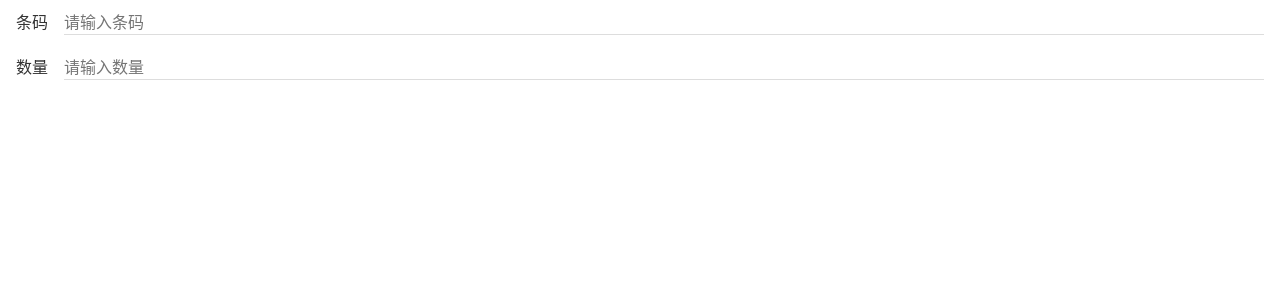
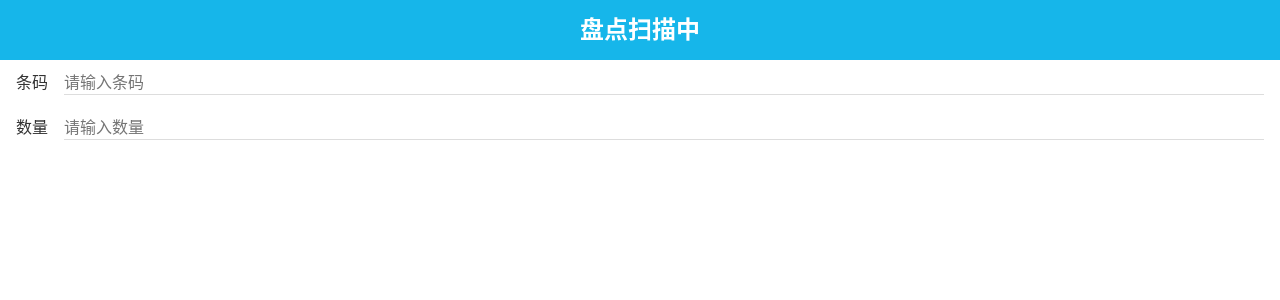
Before and after one commit to Leerongyue/inventory, a Vue app: page /#/home in a window 1280 px wide. Shown: the top 300 px of the page. Built offline with nearby package versions, Linux system fonts and the light colour scheme.

Commit message:
封装Head组件

```diff
--- a/src/components/Head.vue
+++ b/src/components/Head.vue
@@ -1,19 +1,49 @@
 <template>
-  <div>
-
+  <div class="head">
+    <Icon name="left" :class="!left && 'leftHidden'"/>
+    <span><strong>{{text}}</strong></span>
+    <Icon name="right" :class="!right && 'rightHidden'"/>
   </div>
 </template>
 
 <script lang="ts">
   import Vue from 'vue';
-  import {Component} from 'vue-property-decorator';
+  import {Component, Prop} from 'vue-property-decorator';
+  import Icon from '@/components/Icon.vue';
 
-  @Component
+  @Component({
+    components: {Icon}
+  })
   export default class Head extends Vue {
-
+    @Prop(String) text!: string;
+    @Prop(Boolean) left!: boolean;
+    @Prop(Boolean) right!: boolean;
   }
 </script>
 
 <style lang="scss" scoped>
+  .head {
+    display: flex;
+    justify-content: space-between;
+    align-items: center;
+    background: rgb(22, 182, 234);
+    padding: 12px 16px;
 
+    span {
+      font-size: 24px;
+      color: white;
+    }
+
+    svg {
+      fill: white;
+
+      &.leftHidden {
+        visibility: hidden;
+      }
+
+      &.rightHidden {
+        visibility: hidden;
+      }
+    }
+  }
 </style>
--- a/src/views/Home.vue
+++ b/src/views/Home.vue
@@ -1,5 +1,6 @@
 <template>
   <div>
+    <Head text="盘点扫描中" :left="left" :right="right"/>
     <Item text="条码" :code="barCode" placeholder="请输入条码" v-model="barCode"/>
     <Item text="数量" :code="number" placeholder="请输入数量" v-model="number"/>
   </div>
@@ -9,13 +10,17 @@
   import Vue from 'vue';
   import {Component} from 'vue-property-decorator';
   import Item from '@/components/Item.vue';
+  import Head from '@/components/Head.vue';
 
   @Component({
-    components: {Item}
+    components: {Head, Item}
   })
   export default class Home extends Vue {
+    left = false;
+    right = false;
     barCode = '';
     number = '';
+
   }
 </script>
 
```
Also changed, not shown: src/assets/icons/right.svg (added).
